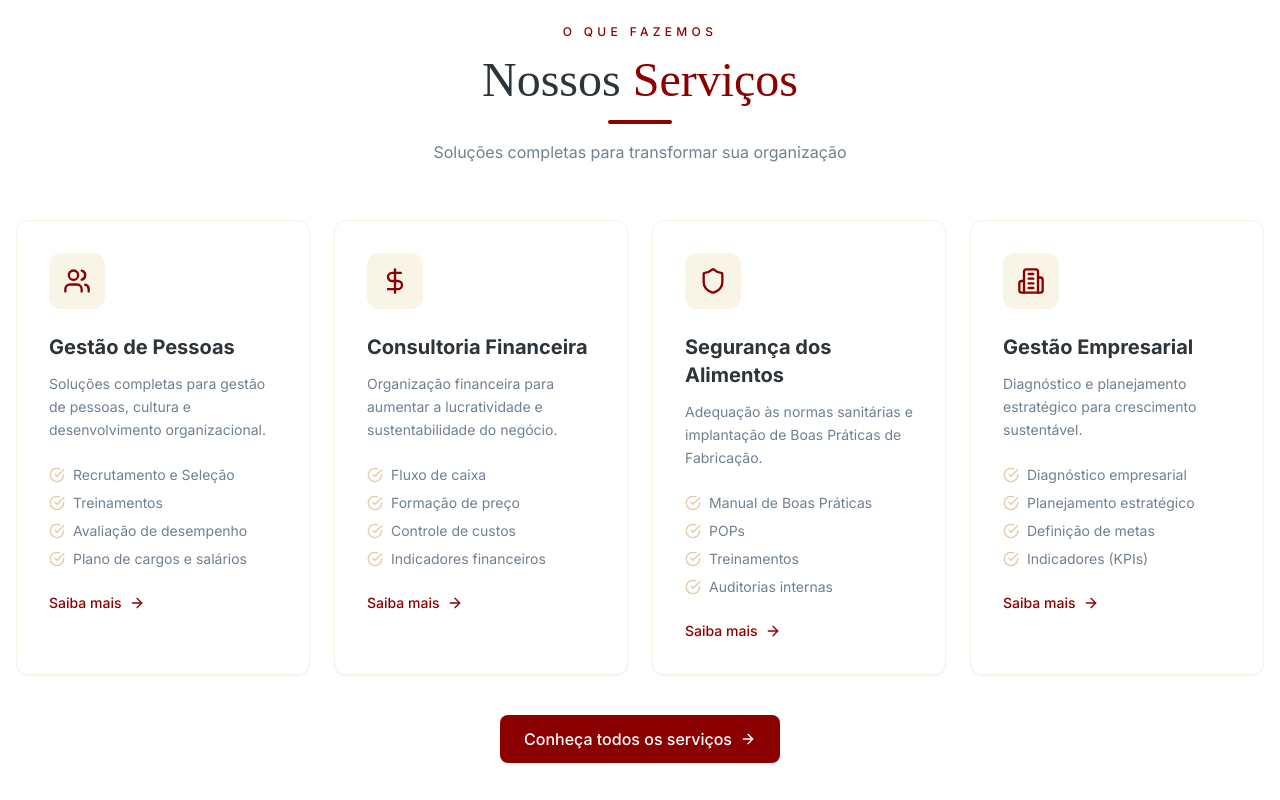
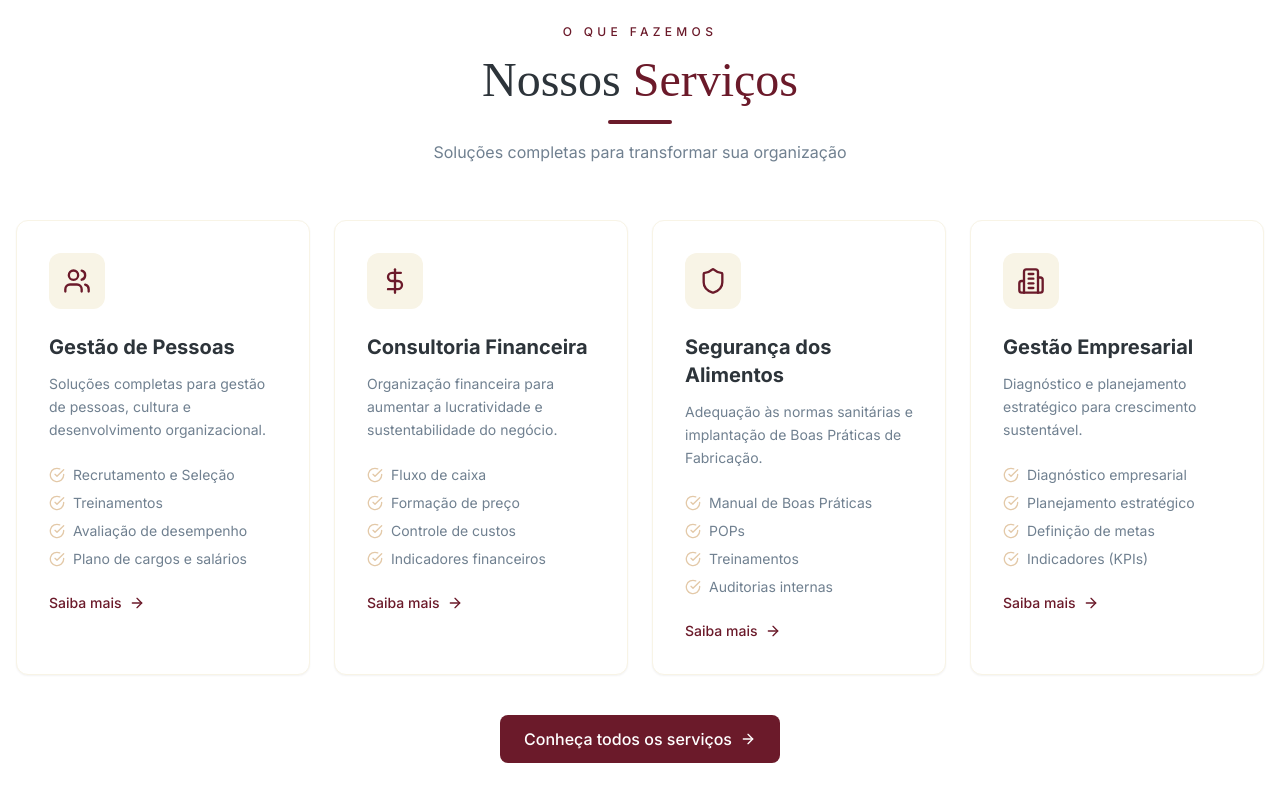
Before and after one commit to trivoroficial/consult_recruit, a Next.js app: page / in a window 1280 px wide. Shown: the part 1440-2240 px from the top of the page. Built offline with nearby package versions, Linux system fonts and the light colour scheme.

Commit message:
Update ServicosPremium.tsx

```diff
--- a/src/components/home/ServicosPremium.tsx
+++ b/src/components/home/ServicosPremium.tsx
@@ -39,13 +39,13 @@ const fadeUp = {
 export function ServicosPremium() {
   return (
     <section className="py-20 md:py-28 bg-white">
-      <div className="container mx-auto px-4 max-w-7xl">
+      <div className="max-w-7xl mx-auto px-4">
         <div className="text-center mb-14">
-          <p className="text-xs tracking-[0.36em] text-[#8B0000] uppercase font-medium">O que fazemos</p>
+          <p className="text-xs tracking-[0.36em] text-[#6B1A2A] uppercase font-medium">O que fazemos</p>
           <h2 className="mt-4 font-serif text-4xl text-[#2D343A] md:text-5xl">
-            Nossos <span className="text-[#8B0000]">Serviços</span>
+            Nossos <span className="text-[#6B1A2A]">Serviços</span>
           </h2>
-          <div className="w-16 h-1 bg-[#8B0000] rounded-full mx-auto mt-4"></div>
+          <div className="w-16 h-1 bg-[#6B1A2A] rounded-full mx-auto mt-4"></div>
           <p className="mt-4 text-[#708090] max-w-2xl mx-auto">
             Soluções completas para transformar sua organização
           </p>
@@ -63,11 +63,11 @@ export function ServicosPremium() {
                 viewport={{ once: true, amount: 0.2 }}
                 variants={fadeUp}
               >
-                <div className="absolute top-0 left-0 w-full h-1 bg-[#8B0000] transform scale-x-0 group-hover:scale-x-100 transition-transform duration-300 origin-left" />
-                <div className="w-14 h-14 rounded-xl flex items-center justify-center mb-6 bg-[#F8F4E6] text-[#8B0000] group-hover:bg-[#8B0000] group-hover:text-white transition-colors duration-300">
+                <div className="absolute top-0 left-0 w-full h-1 bg-[#6B1A2A] transform scale-x-0 group-hover:scale-x-100 transition-transform duration-300 origin-left" />
+                <div className="w-14 h-14 rounded-xl flex items-center justify-center mb-6 bg-[#F8F4E6] text-[#6B1A2A] group-hover:bg-[#6B1A2A] group-hover:text-white transition-colors duration-300">
                   <Icon className="h-7 w-7" />
                 </div>
-                <h3 className="text-xl font-bold text-[#2D343A] group-hover:text-[#8B0000] transition-colors">
+                <h3 className="text-xl font-bold text-[#2D343A] group-hover:text-[#6B1A2A] transition-colors">
                   {servico.title}
                 </h3>
                 <p className="mt-3 text-sm text-[#708090] leading-relaxed">
@@ -82,7 +82,7 @@ export function ServicosPremium() {
                 </ul>
                 <Link
                   href="/servicos"
-                  className="inline-flex items-center gap-2 mt-6 text-[#8B0000] font-medium text-sm hover:underline group"
+                  className="inline-flex items-center gap-2 mt-6 text-[#6B1A2A] font-medium text-sm hover:underline group"
                 >
                   Saiba mais
                   <ArrowRight className="h-4 w-4 transition-transform group-hover:translate-x-1" />
@@ -95,7 +95,7 @@ export function ServicosPremium() {
         <div className="text-center mt-10">
           <Link
             href="/servicos"
-            className="inline-flex items-center gap-2 px-6 py-3 bg-[#8B0000] text-white rounded-lg hover:bg-[#700000] transition font-medium"
+            className="inline-flex items-center gap-2 px-6 py-3 bg-[#6B1A2A] text-white rounded-lg hover:bg-[#4A0E1A] transition font-medium"
           >
             Conheça todos os serviços
             <ArrowRight className="h-4 w-4" />
```
